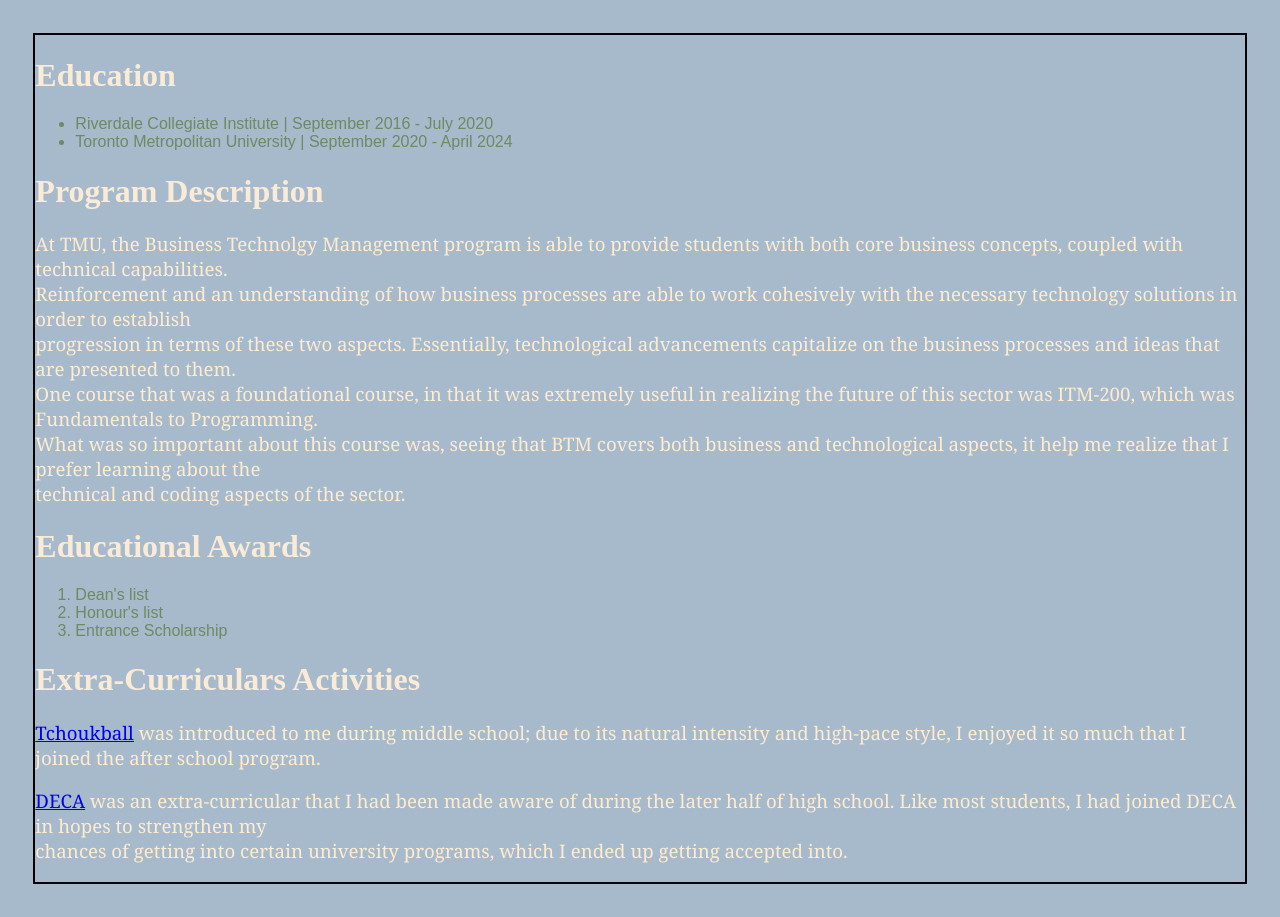
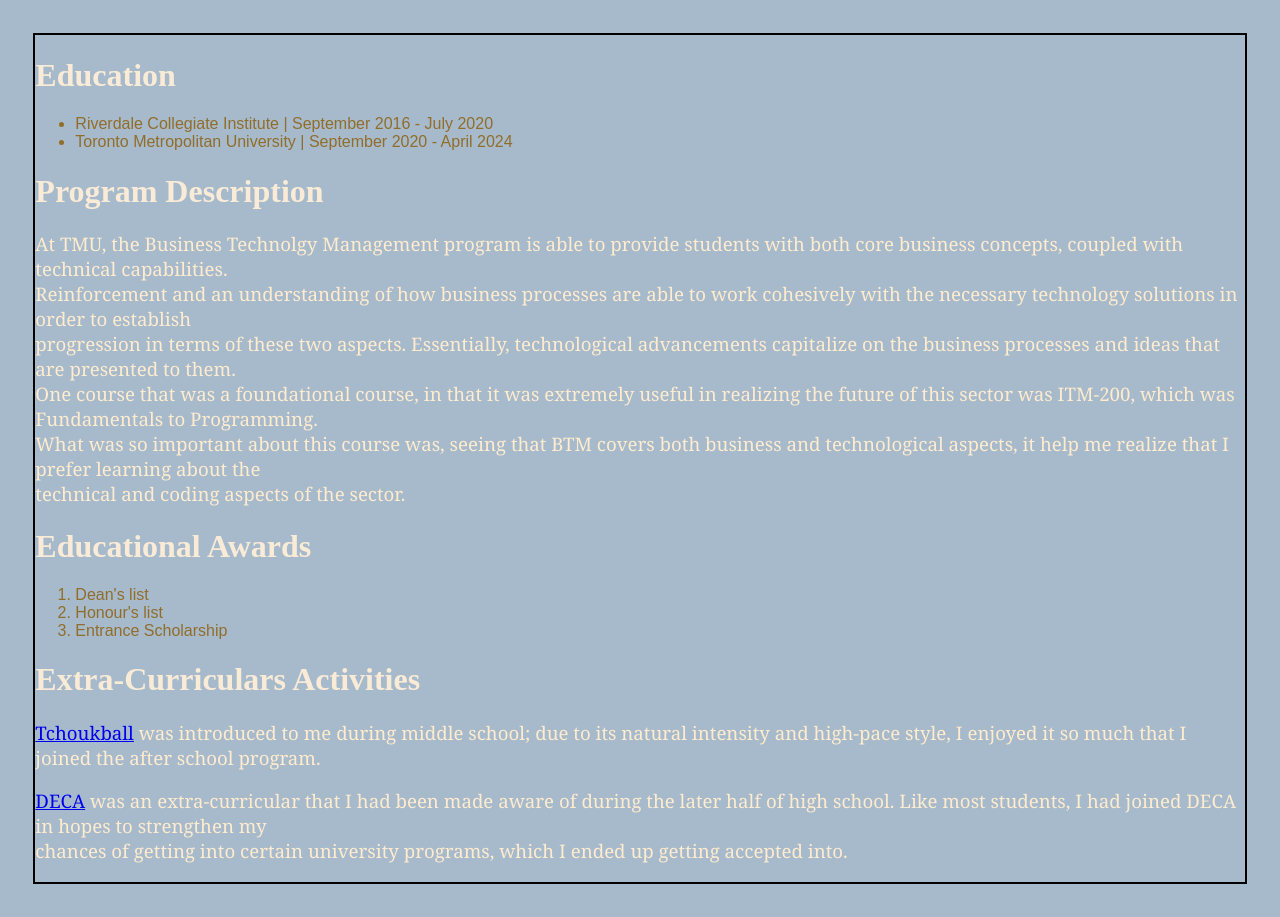
Before and after one commit to edison-tran/edison-tran.github.io, a plain HTML site: page index.html in a window 1280 px wide. Drawn offline with Linux system fonts and the light colour scheme.

Commit message:
Update general.css

```diff
--- a/general.css
+++ b/general.css
@@ -1,7 +1,8 @@
 body {
     font-family: Arial, Helvetica, sans-serif;
+    font-size: 12pt;
     background-color: rgb(166, 186, 204);
-    color: rgb(109, 138, 98);
+    color: rgb(145, 109, 42);
     margin-top: 25pt;
     margin-bottom: 25pt;
     margin-left: 25pt;
```
